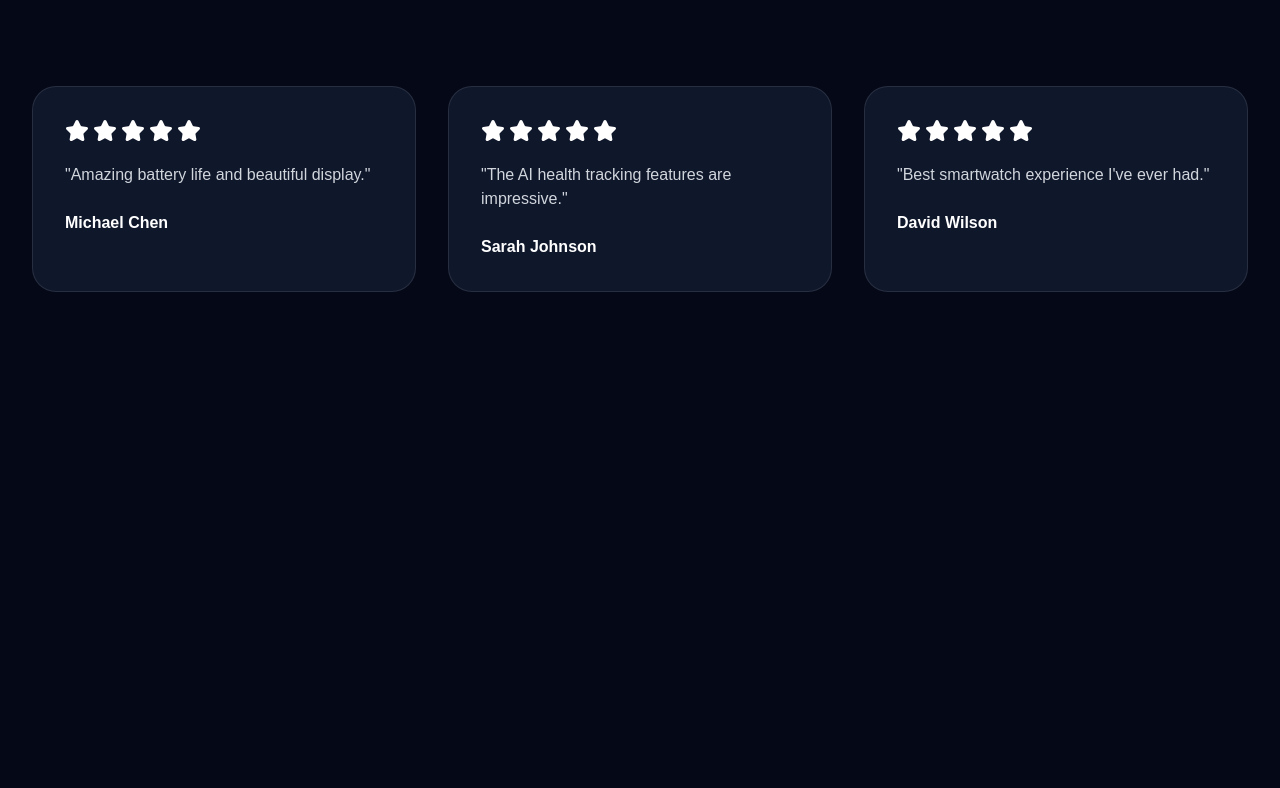
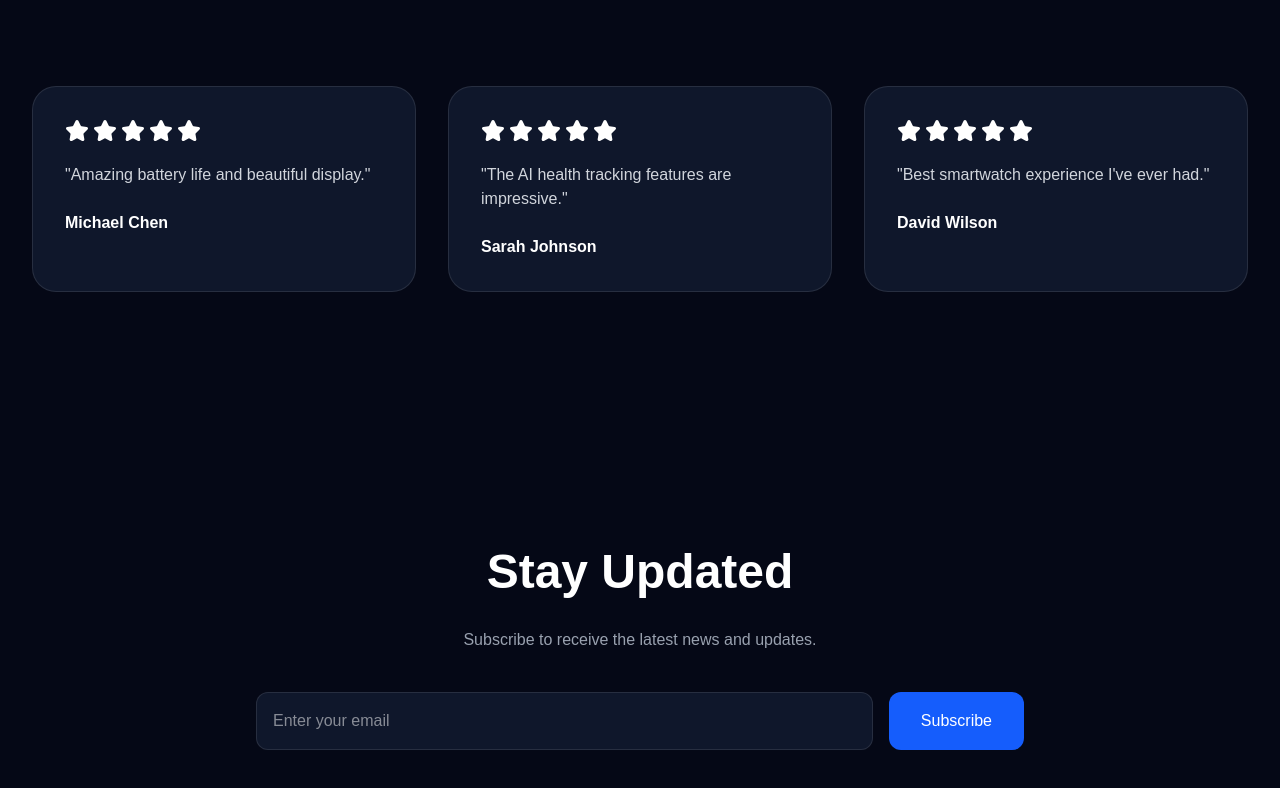
Before and after one commit to thienan1702/aerowatch-landing-page, a React (Vite) app: page / in a window 1280 px wide. Shown: the part 3882-4670 px from the top of the page. Before the commit the page ends 4302 px from the top, so only its background shows below. Built offline with nearby package versions, Linux system fonts and the light colour scheme.

Commit message:
add newsletter subscription form

```diff
--- a/src/App.jsx
+++ b/src/App.jsx
@@ -4,6 +4,7 @@ import Features from "./components/Features";
 import Specs from "./components/Specs";
 import Gallery from "./components/Gallery";
 import Reviews from "./components/Reviews";
+import Newsletter from "./components/Newsletter";
 
 function App() {
   return (
@@ -14,6 +15,7 @@ function App() {
       <Specs />
       <Gallery />
       <Reviews />
+      <Newsletter />
     </>
   );
 }
--- /dev/null
+++ b/src/components/Newsletter.jsx
@@ -0,0 +1,75 @@
+import { useState } from "react";
+import toast, { Toaster } from "react-hot-toast";
+
+export default function Newsletter() {
+
+  const [email, setEmail] = useState("");
+
+  const handleSubmit = (e) => {
+    e.preventDefault();
+
+    if (!email.includes("@")) {
+      toast.error("Please enter a valid email!");
+      return;
+    }
+
+    toast.success("Successfully subscribed!");
+    setEmail("");
+  };
+
+  return (
+    <section
+      id="contact"
+      className="py-32 px-8"
+    >
+      <Toaster />
+
+      <div className="max-w-3xl mx-auto text-center">
+
+        <h2 className="text-5xl font-bold mb-8">
+          Stay Updated
+        </h2>
+
+        <p className="text-gray-400 mb-10">
+          Subscribe to receive the latest news and updates.
+        </p>
+
+        <form
+          onSubmit={handleSubmit}
+          className="flex flex-col md:flex-row gap-4"
+        >
+          <input
+            type="email"
+            placeholder="Enter your email"
+            value={email}
+            onChange={(e) => setEmail(e.target.value)}
+            className="
+              flex-1
+              p-4
+              rounded-xl
+              bg-slate-900
+              border
+              border-white/10
+              outline-none
+            "
+          />
+
+          <button
+            type="submit"
+            className="
+              bg-blue-600
+              px-8
+              py-4
+              rounded-xl
+              hover:bg-blue-700
+              duration-300
+            "
+          >
+            Subscribe
+          </button>
+        </form>
+
+      </div>
+    </section>
+  );
+}
```
